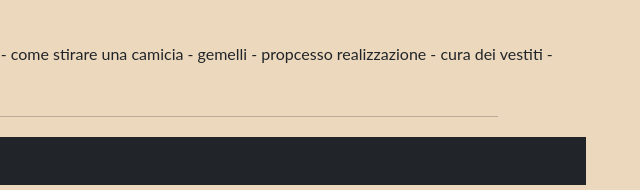
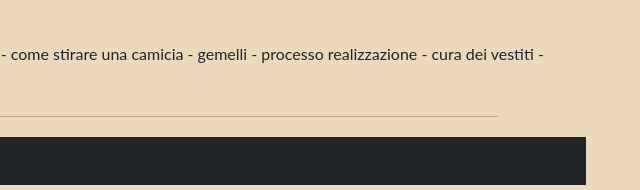
Before and after one commit to manfredilorenzo/ManfrediCouture, a plain HTML site: page index.html in a window 1280 px wide. Shown: the part 2758-2948 px from the top of the page, 612-1252 px from the left. Drawn offline with nearby package versions, Linux system fonts and the light colour scheme.

Commit message:
modifica per controllo

```diff
--- a/index.html
+++ b/index.html
@@ -239,7 +239,7 @@
         <h1 style="padding-left: 10px; color:white;" class="bg-dark">💊 Pillole e Tutorial</h1>
         <h4>● Impara come curare il tuo abito al meglio!</h4>
         <p> proporzioni - colori - tessuti - come piegare giacca - come piegare pantaloni - come stirare una camicia -
-            gemelli - propcesso realizzazione - cura dei vestiti - </p>
+            gemelli - processo realizzazione - cura dei vestiti - </p>
 
     </div>
 
```
